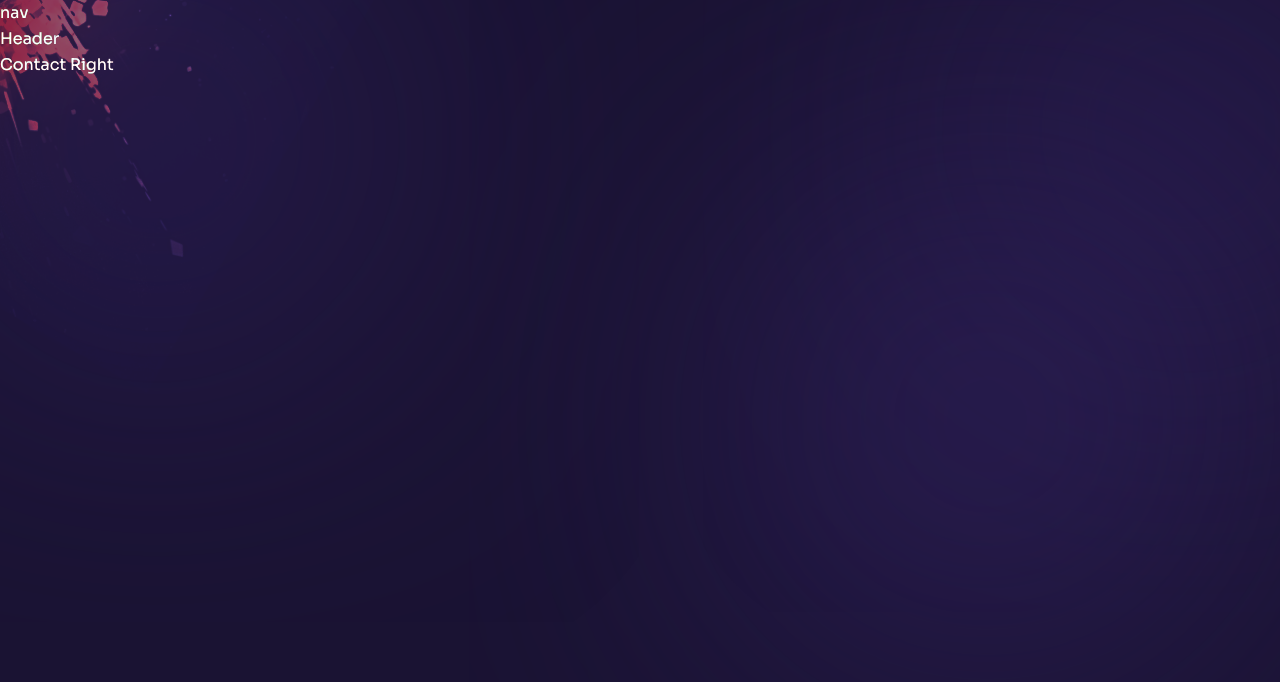
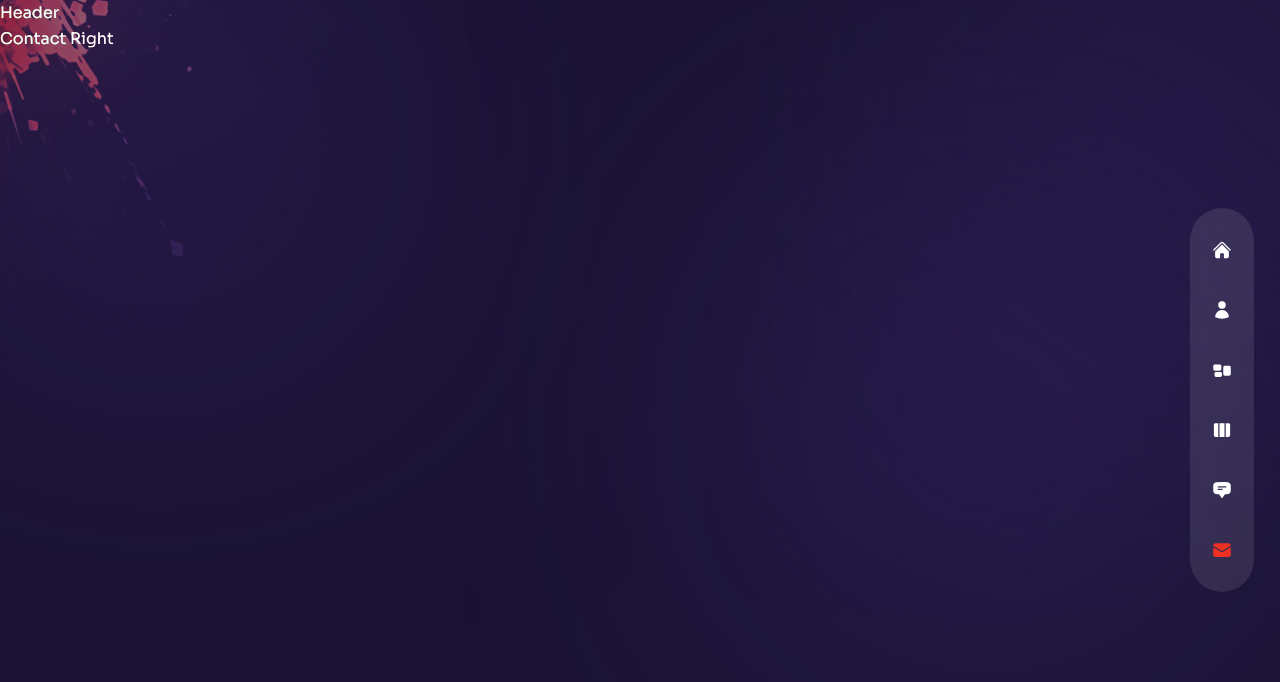
Before and after one commit to abdullah-alwajih/abdullah-alwajih.github.io, a Next.js app: page /contact in a window 1280 px wide. Shown: the top 682 px of the page. Built offline with nearby package versions, Linux system fonts and the light colour scheme.

Commit message:
Navigation

```diff
--- a/src/components/Nav.tsx
+++ b/src/components/Nav.tsx
@@ -1,33 +1,54 @@
+'use client'
 // icons
 import {
+  HiChatBubbleBottomCenterText,
+  HiEnvelope,
   HiHome,
+  HiRectangleGroup,
   HiUser,
   HiViewColumns,
-  HiRectangleGroup,
-  HiChatBubbleBottomCenterText,
-  HiEnvelope,
 } from 'react-icons/hi2';
-
+import Link from "next/link";
+import {usePathname} from "next/navigation";
 // nav data
-export const navData = [
-  { name: 'home', path: '/', icon: <HiHome /> },
-  { name: 'about', path: '/about', icon: <HiUser /> },
-  { name: 'services', path: '/services', icon: <HiRectangleGroup /> },
-  { name: 'work', path: '/work', icon: <HiViewColumns /> },
-  {
-    name: 'testimonials',
-    path: '/testimonials',
-    icon: <HiChatBubbleBottomCenterText />,
-  },
-  {
-    name: 'contact',
-    path: '/contact',
-    icon: <HiEnvelope />,
-  },
-];
-
+export const navData = [{name: 'home', path: '/', icon: <HiHome/>}, {
+  name: 'about',
+  path: '/about',
+  icon: <HiUser/>
+}, {name: 'services', path: '/services', icon: <HiRectangleGroup/>}, {
+  name: 'work',
+  path: '/work',
+  icon: <HiViewColumns/>
+}, {
+  name: 'testimonials', path: '/testimonials', icon: <HiChatBubbleBottomCenterText/>,
+}, {
+  name: 'contact', path: '/contact', icon: <HiEnvelope/>,
+},];
 const Nav = () => {
-  return <nav>nav</nav>;
+  const pathname = usePathname()
+  return <nav
+    className='flex flex-col items-center xl:justify-center gap-y-4 fixed h-max bottom-0 mt-auto xl:right-[2%] z-50 top-0 w-full xl:w-16 xl:max-w-md xl:h-screen'>
+    <div
+      className='flex w-full xl:flex-col items-center justify-between xl:justify-center gap-y-10 px-4 md:px-40 xl:px-0 h-[80px] xl:h-max py-8 bg-white/10 backdrop-blur-sm text-3xl xl:text-xl xl:rounded-full'>
+      {navData.map((link) => {
+        return <Link
+          className={`${pathname === link.path && 'text-accent'} relative flex items-center group hover:text-accent transition-all duration-300`}
+          key={link.path}
+          href={link.path}> {/*tooltip */}
+          <div className='absolute pr-14 right-0 hidden xl:group-hover:flex'>
+            <div className='bg-white relative flex text-primary items-center p-[6px] rounded-[3px]'>
+              <div className='text-[12px] leading-none font-semibold capitalize'>
+                {link.name}</div>
+              {/* triangle */}
+              <div
+                className='border-solid border-l-white border-l-8 border-y-transparent border-y-[6px] border-r-0 absolute -right-2'></div>
+            </div>
+          </div>
+          {/* icon */}
+          <div>{link.icon}</div>
+        </Link>;
+      })}
+    </div>
+  </nav>;
 };
-
 export default Nav;
```
Also changed, not shown: src/app/globals.css (+11 -1 lines).
